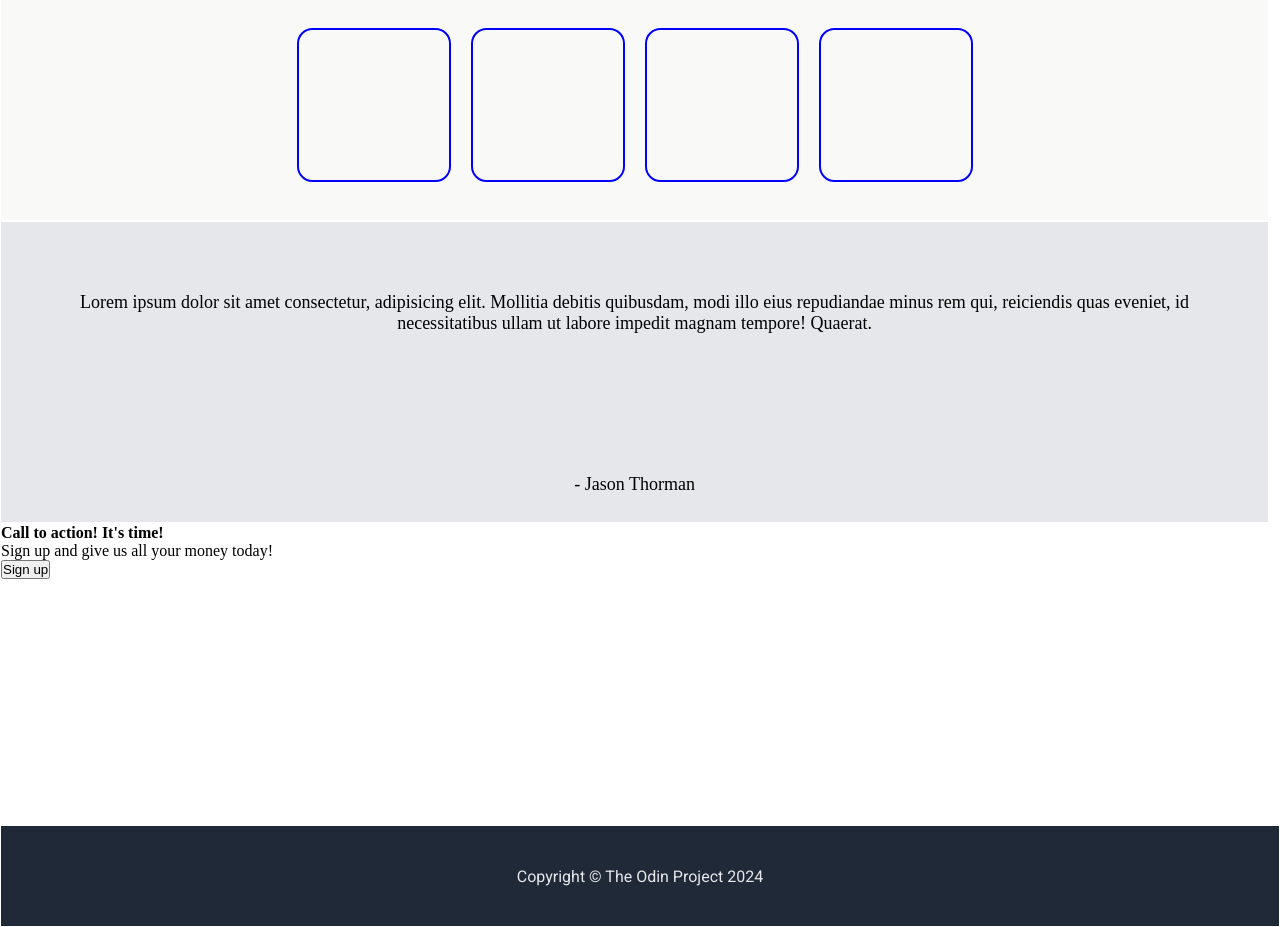
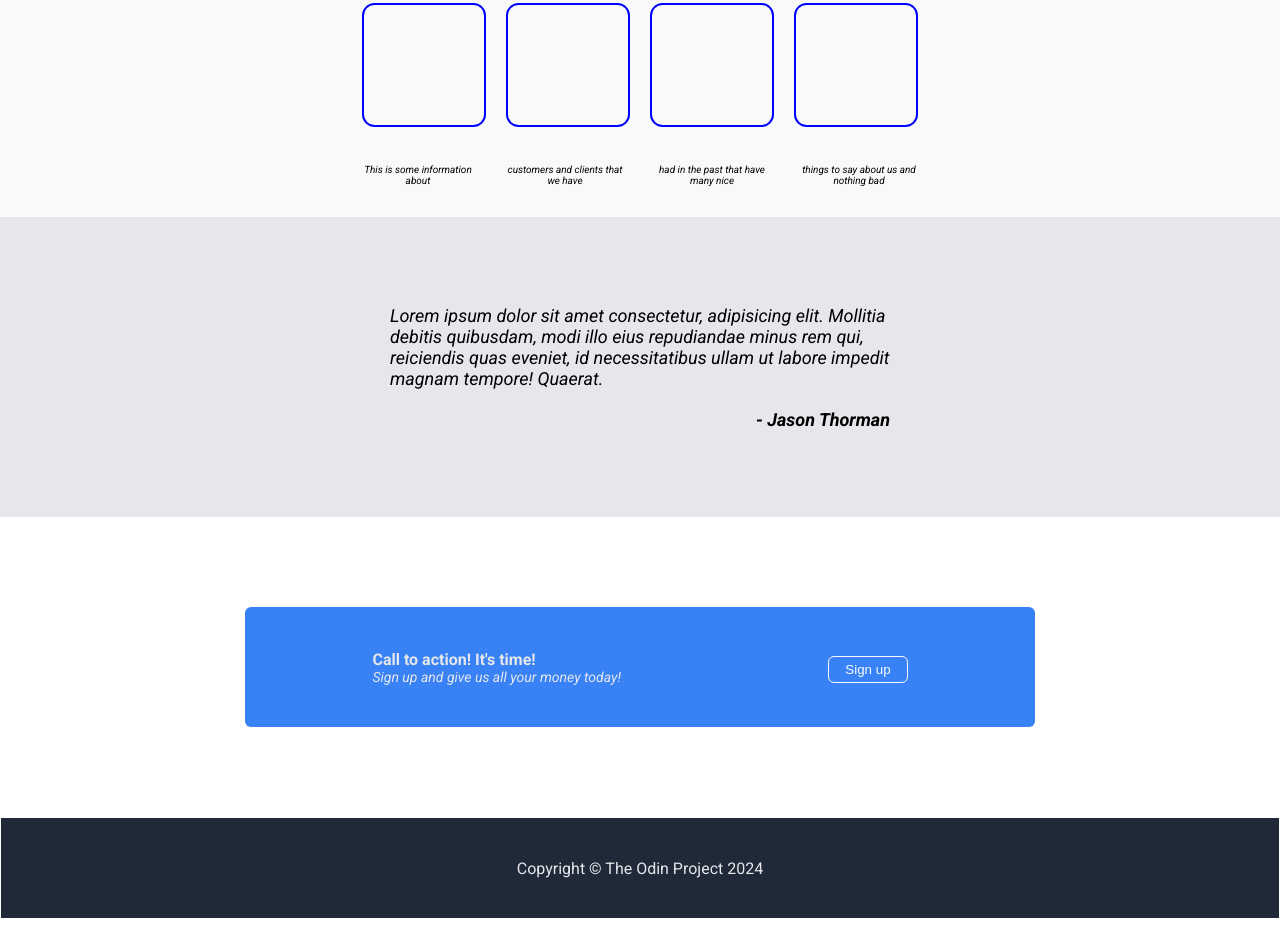
Before and after one commit to M-Exley/html-page, a plain HTML site: page index.html in a window 1280 px wide. Shown: the part 383-1310 px from the top of the page. Drawn offline with Linux system fonts and the light colour scheme.

Commit message:
completed

```diff
--- a/index.html
+++ b/index.html
@@ -23,7 +23,7 @@
         <div class="head-cont1">
             <h2 style="font-size: 28px;">This website has many elements</h2>
             <p>Lorem ipsum dolor sit amet consectetur, adipisicing elit. Vero reprehenderit vitae placeat laudantium odit rem.</p>
-            <button id="btn-sign">Sign Up</button>
+            <button class="btn-sign">Sign Up</button>
         </div>
         <div class="head-cont2">Your stock photo here</div>
        </div>
@@ -36,16 +36,25 @@
             <div class="boxes"></div>
             <div class="boxes"></div>
         </div>
+        <div class="mainbox info">
+            <div>This is some information about</div>
+            <div>customers and clients that we have</div>
+            <div>had in the past that have many nice</div>
+            <div>things to say about us and nothing bad</div>
+        </div>
     </div>
     <div class="quotes">
         <p>Lorem ipsum dolor sit amet consectetur, adipisicing elit. Mollitia debitis quibusdam, modi illo eius repudiandae minus rem qui, reiciendis quas eveniet, id necessitatibus ullam ut labore impedit magnam tempore! Quaerat.</p>
         <p class="review">- Jason Thorman</p>
     </div>
     <div class="sign-up">
-        <div class="register">
-            <h4>Call to action! It's time!</h4>
-            <p>Sign up and give us all your money today!</p>
-            <button>Sign up</button>
+
+        <div class="sign-up-box">
+            <div class="register">
+                <h4>Call to action! It's time!</h4>
+                <p>Sign up and give us all your money today!</p>
+            </div>
+                <button class="btn-sign outline-white">Sign up</button>
         </div>
     </div>
     <div class="footer">
--- a/style.css
+++ b/style.css
@@ -12,9 +12,9 @@ body {
 }
 
 body > div:not(.footer) {
-    width: 99%;
+    width: 100%;
     height: 300px;
-    margin: 1px;
+    margin: 0;
 
 }
 
@@ -66,7 +66,7 @@ body > div:not(.footer) {
     color: #F9FAF8;
 }
 
-#btn-sign {
+.btn-sign {
     background-color: #3882F6;
     padding: 5px 16px;
     margin-top: 5px;
@@ -101,6 +101,9 @@ ul {
     align-items: center;
 }
 
+h3 {
+    margin-top: 15px;
+}
 .mainbox {
     margin-top: 35px;;
     display: flex;
@@ -110,21 +113,77 @@ ul {
 .boxes {
     display: flex;
     flex-direction: row;
-    width: 150px;
-    height: 150px;
+    width: 120px;
+    height: 120px;
     border-radius: 10%;
     border: 2px solid blue;
 }
 
+.info > div{
+    text-align: center;
+    font-size: 10px;
+    width: 120px;
+    height: 50px;
+    margin-right: 3px;
+    padding: 2px;
+    font-family: Roboto;
+    font-style: italic;
+}
 .quotes {
     background-color: #E5E7EB;
+    display: flex;
+    justify-content: center;
+    align-items: center;
+    flex-direction: column;
+
+    gap: 20px;
 }
 .quotes p {
-    text-align: center;
-    padding: 70px;
+    text-align:left;
+    width: 500px;
     font-size: large;
+    font-family: Roboto;
+    font-style: italic;
 }
 
+.quotes .review {
+    font-weight: bold;
+    text-align: right;
+}
+.sign-up {
+    font-family: Roboto;
+    color:#E5E7EB;
+    display: flex;
+    flex-direction: row;
+    justify-content: center;
+    align-items: center;
+
+}
+.sign-up-box {
+    display: flex;
+    flex-direction: row;
+    align-items: center;
+    justify-content: center;
+    justify-content: space-evenly;
+    gap: 100px;
+    width: 750px;
+    height: 100px;
+    padding: 10px 20px;
+    background-color: #3882F6;
+    border-radius: 6px;;
+}
+.register {
+    display: flex;
+    flex-direction: column;
+}
+
+.register p {
+    font-size: 14px;
+    font-style: italic;
+}
+.outline-white {
+    border:#F9FAF8 1px solid;
+}
 .footer {
     display: flex;
     text-align: center;
```
